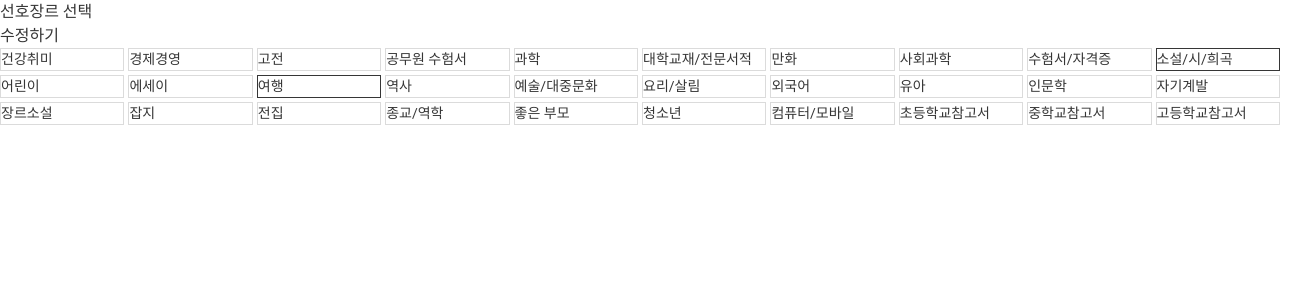
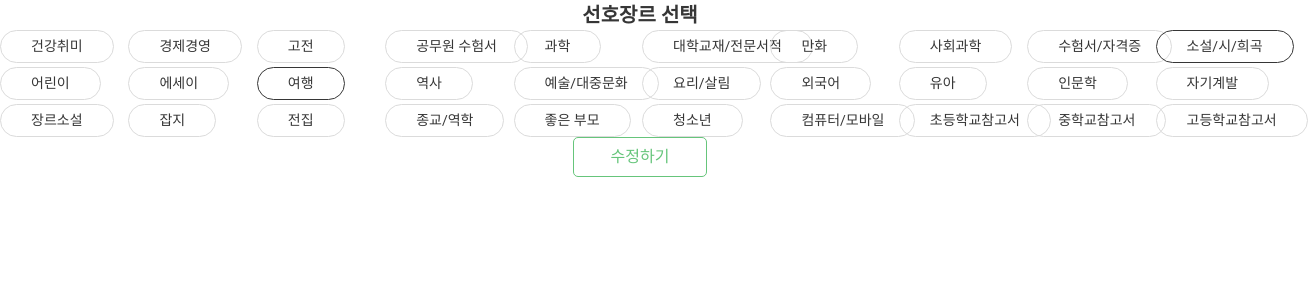
Before and after one commit to yunajoe/front_bookstore-README, a Next.js app: page /mypage/genre in a window 1280 px wide. Shown: the top 300 px of the page, 1308 px wide, since content can reach past the window. Built offline with nearby package versions, Linux system fonts and the light colour scheme.

Commit message:
feat: editToggleButton 컴포넌트화

```diff
--- /dev/null
+++ b/src/components/button/editToggleButton.tsx
@@ -0,0 +1,19 @@
+interface EditToggleButtonProps {
+  isEditMode: boolean;
+  onClick: () => void;
+}
+
+function EditToggleButton({ isEditMode, onClick }: EditToggleButtonProps) {
+  const buttonStyle = 'w-134 h-40 rounded-[5px] flex-center';
+  const buttonClass = isEditMode
+    ? `${buttonStyle} bg-green text-white`
+    : `${buttonStyle} bg-white border text-green`;
+
+  return (
+    <button onClick={onClick} className={buttonClass}>
+      {isEditMode ? '적용하기' : '수정하기'}
+    </button>
+  );
+}
+
+export default EditToggleButton;
--- a/src/components/button/genreButton.tsx
+++ b/src/components/button/genreButton.tsx
@@ -17,11 +17,11 @@ function GenreButton({
 
   return (
     <button
-      className={`border ${selected ? 'border-black' : 'border-gray-1'} pc:text-14 ${
-        editMode ? 'hover:border-green hover:text-green' : ''
-      }`}
+      className={`whitespace-nowrap rounded-[53px] w-fit h-33 text-13 border flex-center ${
+        selected ? 'border-black' : 'border-gray-1'
+      } pc:text-14 ${editMode ? 'hover:border-green hover:text-green' : ''}`}
       onClick={handleClick}>
-      {title}
+      <div className="mx-30">{title}</div>
     </button>
   );
 }
--- a/src/pages/mypage/genre.tsx
+++ b/src/pages/mypage/genre.tsx
@@ -1,6 +1,7 @@
 import { useState } from 'react';
 import GenreButton from '@/components/button/genreButton';
 import { ReadMeGenreList } from '../api/mock';
+import EditToggleButton from '@/components/button/editToggleButton';
 
 export default function Genre() {
   const [isEditMode, setEditMode] = useState(false);
@@ -14,11 +15,9 @@ export default function Genre() {
     return 'pc:grid pc:grid-cols-10 pc:gap-4 tablet:grid tablet:grid-cols-6 tablet:gap-4 mobile:grid mobile:grid-cols-3 mobile:gap-4';
   };
   return (
-    <div className="flex-col">
-      <div>선호장르 선택</div>
-      <button onClick={handleEditModeToggle}>
-        {isEditMode ? '수정 완료' : '수정하기'}
-      </button>
+    <div className="flex-col flex-center">
+      <div className="text-20 font-bold">선호장르 선택</div>
+
       <div className={`flex flex-wrap ${getButtonLayoutClass()}`}>
         {genres.map((genre, index) => (
           <GenreButton
@@ -29,6 +28,10 @@ export default function Genre() {
           />
         ))}
       </div>
+      <EditToggleButton
+        isEditMode={isEditMode}
+        onClick={handleEditModeToggle}
+      />
     </div>
   );
 }
```
